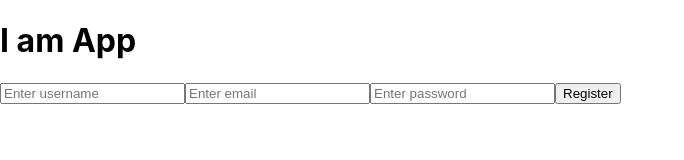
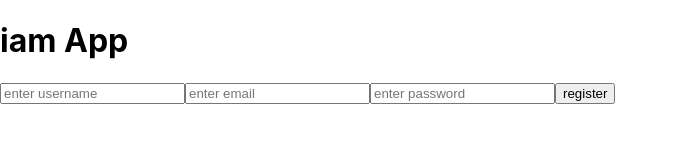
Before and after one commit to anjalinemalikanti5-art/demorenderTT, a React (Create React App) app: page /reg in a window 1280 px wide. Shown: the top 160 px of the page, without its empty margins (0-684 px from the left). Built offline with nearby package versions, Linux system fonts and the light colour scheme.

Commit message:
Refactor Reg component for cleaner state management

```diff
--- a/src/Reg.jsx
+++ b/src/Reg.jsx
@@ -2,42 +2,43 @@ import axios from "axios"
 import {useState} from "react"
 
 function Reg(){
-
-const [data,setdata] = useState({
+    const[data,setdata]=useState(
+        {
             username:"",
             email:"",
             password:""
-})
+        }
+    )
 
-const changeName = (e)=>{
+    const changeName=(e)=>{
         setdata({...data,[e.target.name]:e.target.value})
     }
 
-const submit = async ()=>{
+    const submit= async()=>
+    {
         try{
+            //const res=await axios.post("http://localhost:8080/reg",data)
             const res = await axios.post(
                 "https://new.onrender.com/register",
                 data
             )
-alert(res.data)
+
+            alert("Register Successfully")
         }
         catch(xyz){
-alert("Registration Failed")
+            alert(xyz.response.data)
         }
     }
 
     return(
         <>
-<h1>I am App</h1>
+        <h1>iam App</h1>
 
-<input onChange={changeName} name="username" placeholder="Enter username"/>
+        <input onChange={changeName} name="username" placeholder="enter username"/>
+        <input onChange={changeName} name="email" placeholder="enter email"/>
+        <input onChange={changeName} name="password" placeholder="enter password"/>
 
-<input onChange={changeName} name="email" placeholder="Enter email"/>
-
-<input onChange={changeName} name="password" placeholder="Enter password"/>
-
-<button onClick={submit}>Register</button>
-
+        <button onClick={submit}>register</button>
         </>
     )
 }
```
Lines whose indentation alone changed are shown as unchanged.
